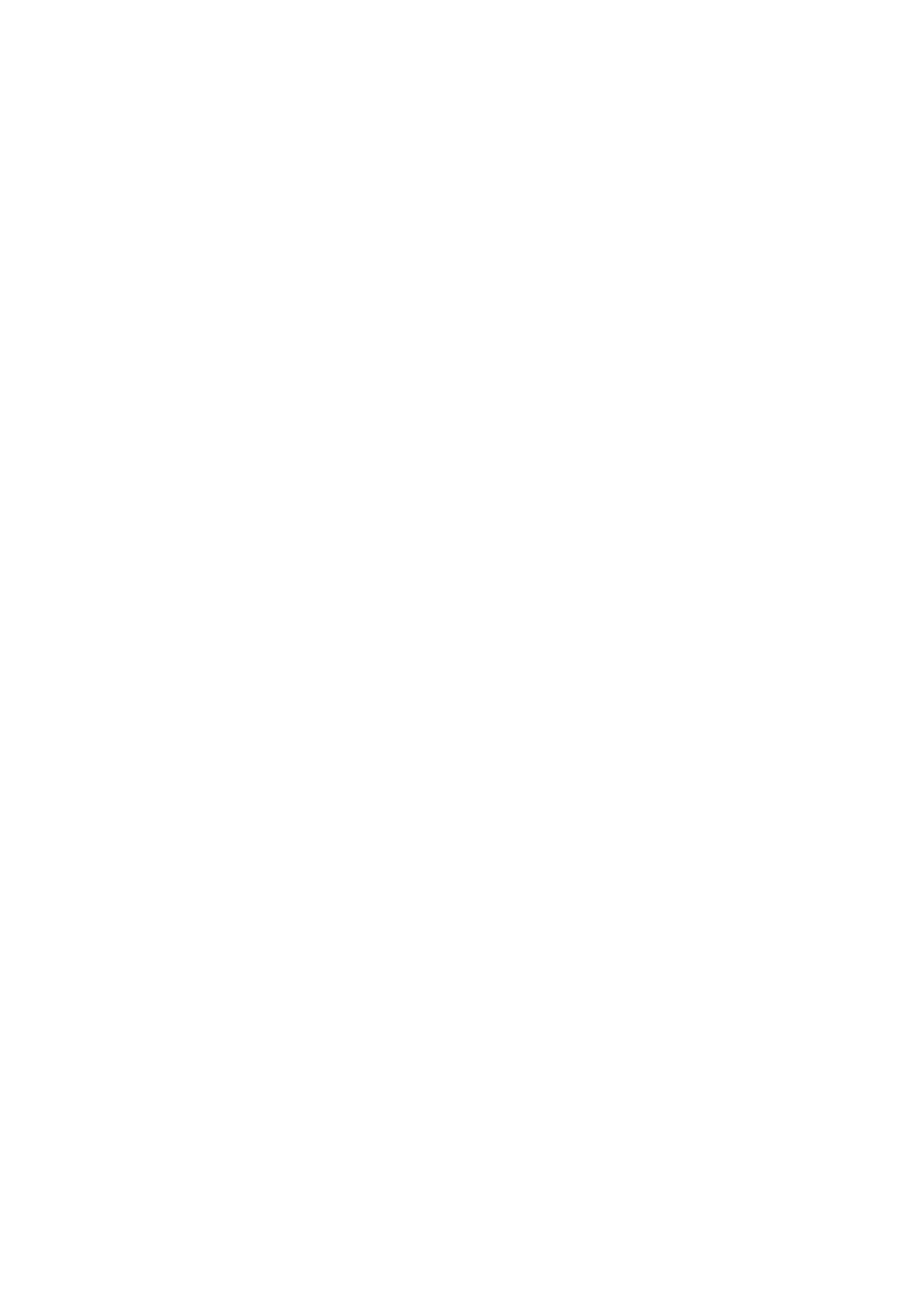
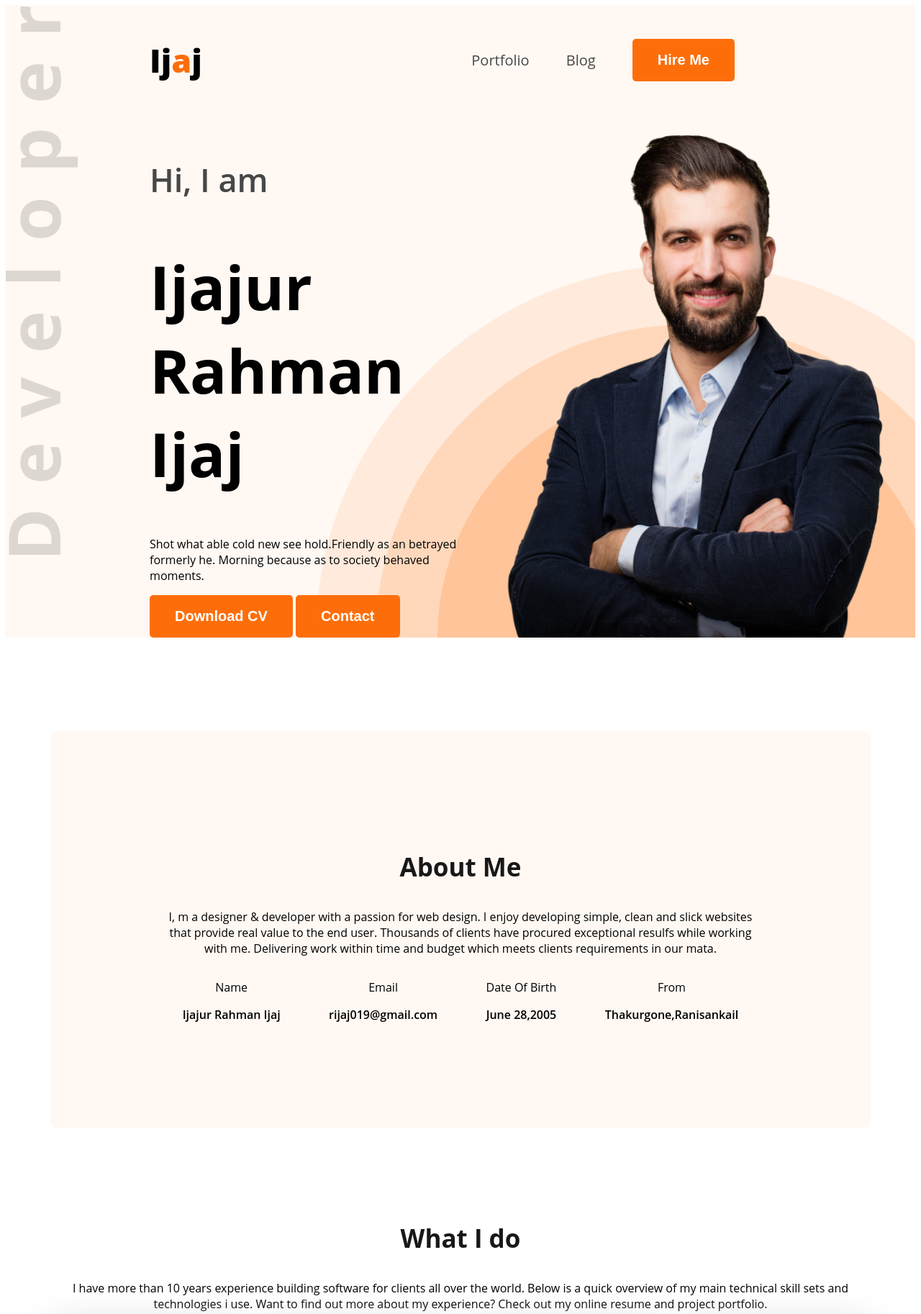
Before and after one commit to ijaj628/web-dev-portfolio, a plain HTML site: page index.html in a window 1280 px wide. Shown: the top 1826 px of the page at 72% size. Before the commit the page ends 800 px from the top, so only its background shows below. Drawn offline with Linux system fonts and the light colour scheme.

Commit message:
added the changes

```diff
--- a/index.html
+++ b/index.html
@@ -4,13 +4,88 @@
     <meta charset="UTF-8">
     <meta name="viewport" content="width=device-width, initial-scale=1.0">
     <title>Web Developer Portfolio</title>
+    <link rel="preconnect" href="https://fonts.googleapis.com">
+<link rel="preconnect" href="https://fonts.gstatic.com" crossorigin>
+<link href="https://fonts.googleapis.com/css2?family=Work+Sans:ital,wght@0,100..900;1,100..900&display=swap" rel="stylesheet">
+    <link rel="stylesheet" href="styles/portfolio.css">
 </head>
-<body>
-    <header>
+<body class="open-sans-normal">
+    <header class="header secondary-bg">
+         <nav>
+            <h3 class="nav-title">Ij<span class="text-primary">a</span>j</h3>
+            <ul>
+                <li><a class="dark-2" href="">Portfolio</a></li>
+                <li><a class="dark-2" href="">Blog</a></li>
+                <li><a href=""><button class="btn-primary">Hire Me</button></a></li>
 
+            </ul>
+         </nav>
+         <div class="banner">
+            <div class="banner-content">
+            <h4 class="banner-greetings dark-2">Hi, I am</h4>
+            <h1 class="banner-title">Ijajur Rahman Ijaj</h1>
+            <p class="banner-description">
+                Shot what able cold new see hold.Friendly as an betrayed formerly he. Morning because as to society behaved moments.
+            </p>
+            <button class="btn-primary">Download CV</button>
+            <button class="btn-primary">Contact</button>
+        </div>
+         <img class="banner-profile-pic" src="images/hardy.png" alt="">
+        </div>
     </header>
     <main>
+        <section class="about secondary-bg">
+            <h3 class="section-title">About Me</h3>
+            <p class="section-description">I, m a designer & developer with a passion for web design. I enjoy developing simple, clean and slick websites that provide real value to the end user. Thousands of clients have procured exceptional resulfs while working with me. Delivering work within time and budget which meets clients requirements in our mata.</p>
+            <div class="about-items">
+             <!-- .about-item*4>p.item-title+p.item-description  -->
+             <div class="about-item">
+                <p class="item-title">Name</p>
+                <p class="item-description">Ijajur Rahman Ijaj</p>
+             </div>
+             <div class="about-item">
+                <p class="item-title">Email</p>
+                <p class="item-description">rijaj019@gmail.com</p>
+             </div>
+             <div class="about-item">
+                <p class="item-title">Date Of Birth</p>
+                <p class="item-description">June 28,2005</p>
+             </div>
+             <div class="about-item">
+                <p class="item-title">From</p>
+                <p class="item-description">Thakurgone,Ranisankail</p>
+             </div>
+            </div>
+        </section>
+        <!-- What i do section start -->
+         <section class="skills">
+            <h3 class="section-title text-center">What I do</h3>
+            <p class="section-description text-center">I have more than 10 years experience building software for clients all over the world. Below is a quick overview of my main technical skill sets and technologies i use. Want to find out more about my experience? Check out my online resume and project portfolio.</p>
 
+            <div class="skill-container">
+                <!-- .skill*4>img+h4.skill-title+p.skill-description -->
+                <div class="skill">
+                    <img src="images/icons/js.png" alt="">
+                    <h4 class="skill-title">Vanilla JavaScript</h4>
+                    <p class="skill-description">List skill/technologies here. You can change the icon above to any of the 1500+ FontAwesome 5 free icons available. Aenean commodo ligula eget dolor.</p>
+                </div>
+                <div class="skill">
+                    <img src="images/icons/react.png" alt="">
+                    <h4 class="skill-title">React</h4>
+                    <p class="skill-description">List skill/technologies here. You can change the icon above to any of the 1500+ FontAwesome 5 free icons available. Aenean commodo ligula eget dolor.</p>
+                </div>
+                <div class="skill">
+                    <img src="images/icons/nodejs.png" alt="">
+                    <h4 class="skill-title">Node.js</h4>
+                    <p class="skill-description">List skill/technologies here. You can change the icon above to any of the 1500+ FontAwesome 5 free icons available. Aenean commodo ligula eget dolor.</p>
+                </div>
+                <div class="skill">
+                    <img src="images/icons/mongo.png" alt="">
+                    <h4 class="skill-title">MongoDB</h4>
+                    <p class="skill-description">List skill/technologies here. You can change the icon above to any of the 1500+ FontAwesome 5 free icons available. Aenean commodo ligula eget dolor.</p>
+                </div>
+            </div>
+         </section>
     </main>
     <footer>
 
--- /dev/null
+++ b/styles/portfolio.css
@@ -0,0 +1,139 @@
+
+
+.open-sans-normal {
+  font-family: "open Sans", sans-serif;
+  font-optical-sizing: auto;
+  font-style: normal;
+  font-variation-settings:
+   "wdth" 100;
+}
+
+/* shared style */
+.secondary-bg{
+    background-color: #FFF8F3;
+}
+.text-primary{
+    color: #FD6E0A;
+}
+.dark-2{
+    color: #474747;
+}
+
+.btn-primary{
+  background-color: #FD6E0A;
+  font-weight: bold;
+  font-size: 20px;
+  color: white;
+  border: none;
+  padding: 18px 35px;
+  border-radius: 5px;
+}
+
+.section-title{
+    font-size: 35px;
+    font-weight: bold;
+    color: #181818;
+}
+
+.sectiondescription{
+    font-size: 18px;
+    color: #757575;
+}
+
+.text-center{
+  text-align: center;
+}
+/* header */
+.header{
+   background-image: url("../images/developer.png"), url("../images/header_bg.png");
+   background-repeat: no-repeat;
+   background-position: top left, bottom right;
+}
+
+
+/* Nav styles */
+nav{
+    display: flex;
+    align-items: center;
+    justify-content: space-between;
+    margin: 0px 200px;
+}
+
+.nav-title{
+    font-weight: 800;
+   font-size: 45px;
+}
+
+nav ul{
+    display: flex;
+    align-items: center;
+}
+
+nav ul li {
+    list-style: none;
+    margin-right: 51px;
+}
+
+nav li a{
+    text-decoration: none;
+    font-size: 20px;
+}
+
+/* banner styles */
+.banner{
+    display: flex;
+    justify-content: space-between;
+    margin: 0 35px 0 200px;
+}
+.banner-content{
+   max-width: 580px;
+}
+.banner-greetings{
+ font-size: 45px;
+ font-weight: 600;
+}
+
+.banner-title{
+  font-size: 85px;
+  font-weight: bold;
+}
+.banner-profile-pic{
+    width: 580px;
+}
+
+/* main styles */
+main{
+    max-width: 1140px;
+    margin: 0 auto;
+}
+
+main section{
+    margin-top: 130px;
+    margin-bottom: 130px;
+}
+
+/* about styles */
+.about{
+   border-radius: 10px;
+   padding: 130px 150px;
+   text-align: center;
+
+}
+.about-items{
+   display: flex;
+   justify-content: space-around;
+}
+.item-description{
+    font-weight: 600;
+}
+
+/* skills section styles */
+.skill-container{
+    display: flex;
+    gap: 24px;
+}
+.skill{
+    padding: 30px;
+    border-radius: 5px;
+    box-shadow: 0px 6px 50px 0px rgb(205, 202, 202) ;
+}
```
